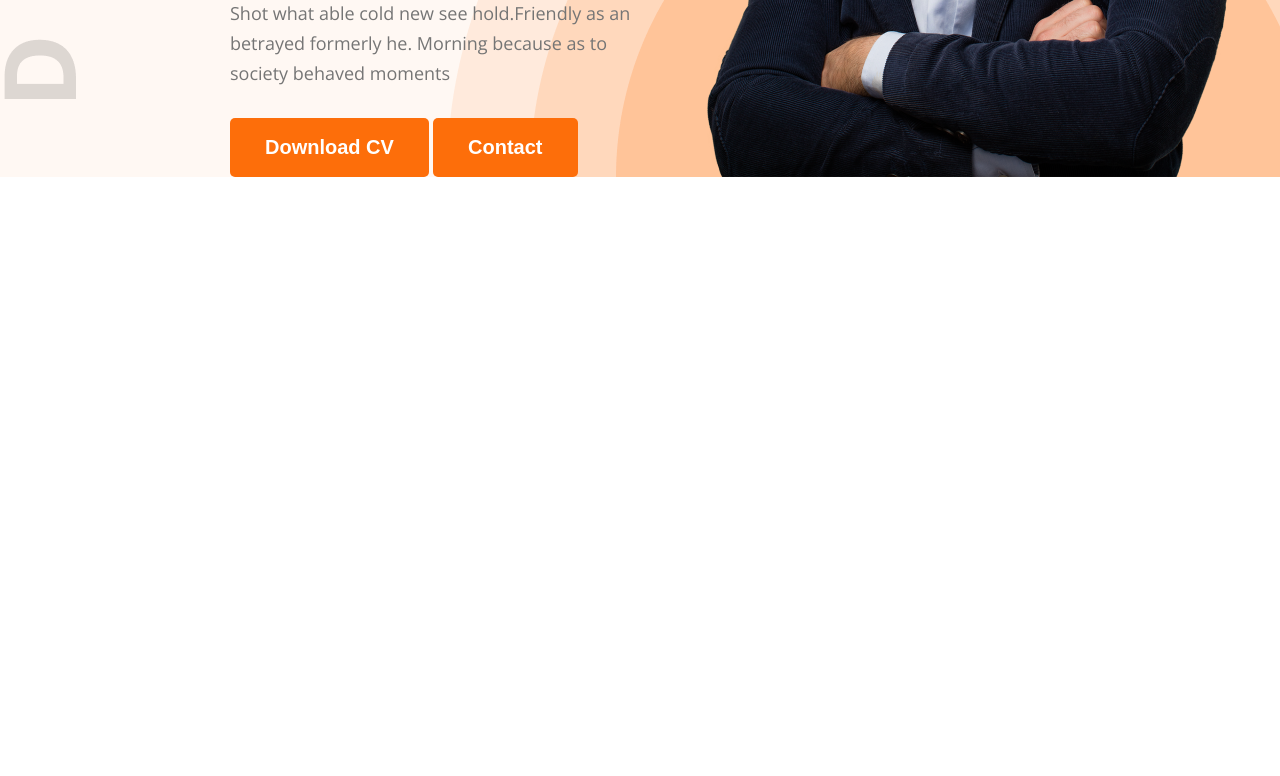
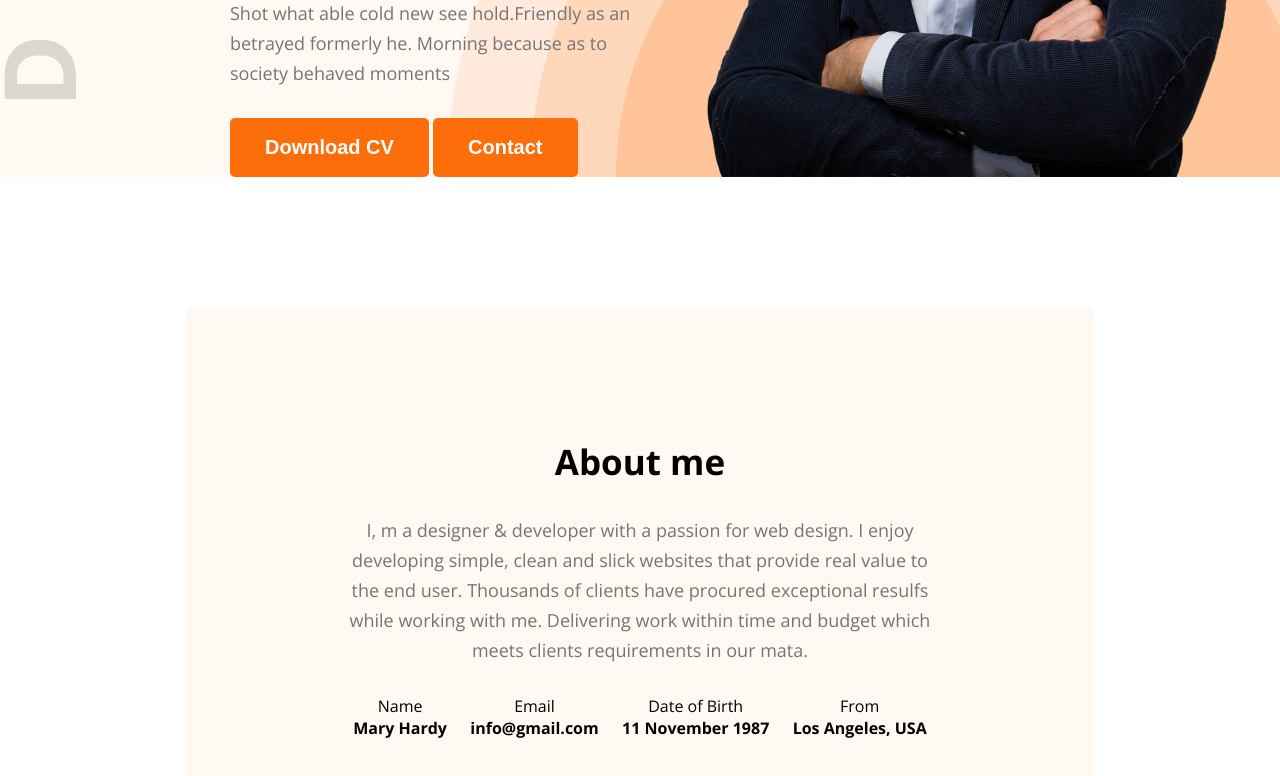
Before and after one commit to labanya-juthika-ava/lecture-5.2, a plain HTML site: page index.html in a window 1280 px wide. Shown: the part 664-1440 px from the top of the page. Before the commit the page ends 841 px from the top, so only its background shows below. Drawn offline with nearby package versions, Linux system fonts and the light colour scheme.

Commit message:
created about me container

```diff
--- a/index.html
+++ b/index.html
@@ -47,6 +47,52 @@
 
     </header>
 
+    <section id="about">
+        <div class="about-container">
+            <div class="section-heading">
+                <h2>About me</h2>
+                <p>I, m a designer & developer with a passion for web design. I enjoy developing simple, clean and slick
+                    websites that provide real value to the end user. Thousands of clients have procured exceptional
+                    resulfs while working with me. Delivering work within time and budget which meets clients
+                    requirements in our mata.</p>
+
+            </div>
+
+            <div class="about-info">
+                <div class="info card">
+                    <p>Name</p>
+                    <h4>Mary Hardy</h4>
+
+                </div>
+
+
+
+
+                <div class="info card">
+                    <p>Email</p>
+                    <h4>info@gmail.com</h4>
+
+                </div>
+
+
+
+                <div class="info card">
+                    <p>Date of Birth</p>
+                    <h4>11 November 1987</h4>
+                </div>
+
+
+
+                <div class="info card">
+                    <p>From</p>
+                    <h4>Los Angeles, USA</h4>
+                </div>
+            </div>
+
+
+
+    </section>
+
 </body>
 
 </html>
--- a/styles/portfolio.css
+++ b/styles/portfolio.css
@@ -120,3 +120,50 @@
     line-height: 0;
     font-size: 0;
 }
+
+#about {
+    padding-top: 130px;
+}
+
+#about .about-container {
+    padding: 131px 156px;
+    width: 71%;
+    max-width: 1140px;
+    text-align: center;
+    margin: 0 auto;
+    background-color: #FFF8F3;
+}
+
+.section-heading {
+    max-width: 827px;
+    text-align: center;
+}
+
+.section-heading h2 {
+    font-size: 35px;
+    margin-bottom: 30px;
+
+}
+
+.section-heading p {
+    font-size: 18px;
+    margin-bottom: 30px;
+    line-height: 30px;
+    color: #757575;
+
+}
+
+#about .about-container .about-info {
+    display: flex;
+    justify-content: space-around;
+}
+
+.about-container .info card p {
+    font-size: 20px;
+
+}
+
+.about-container .info card h4 {
+    font-size: 20px;
+
+}
```
